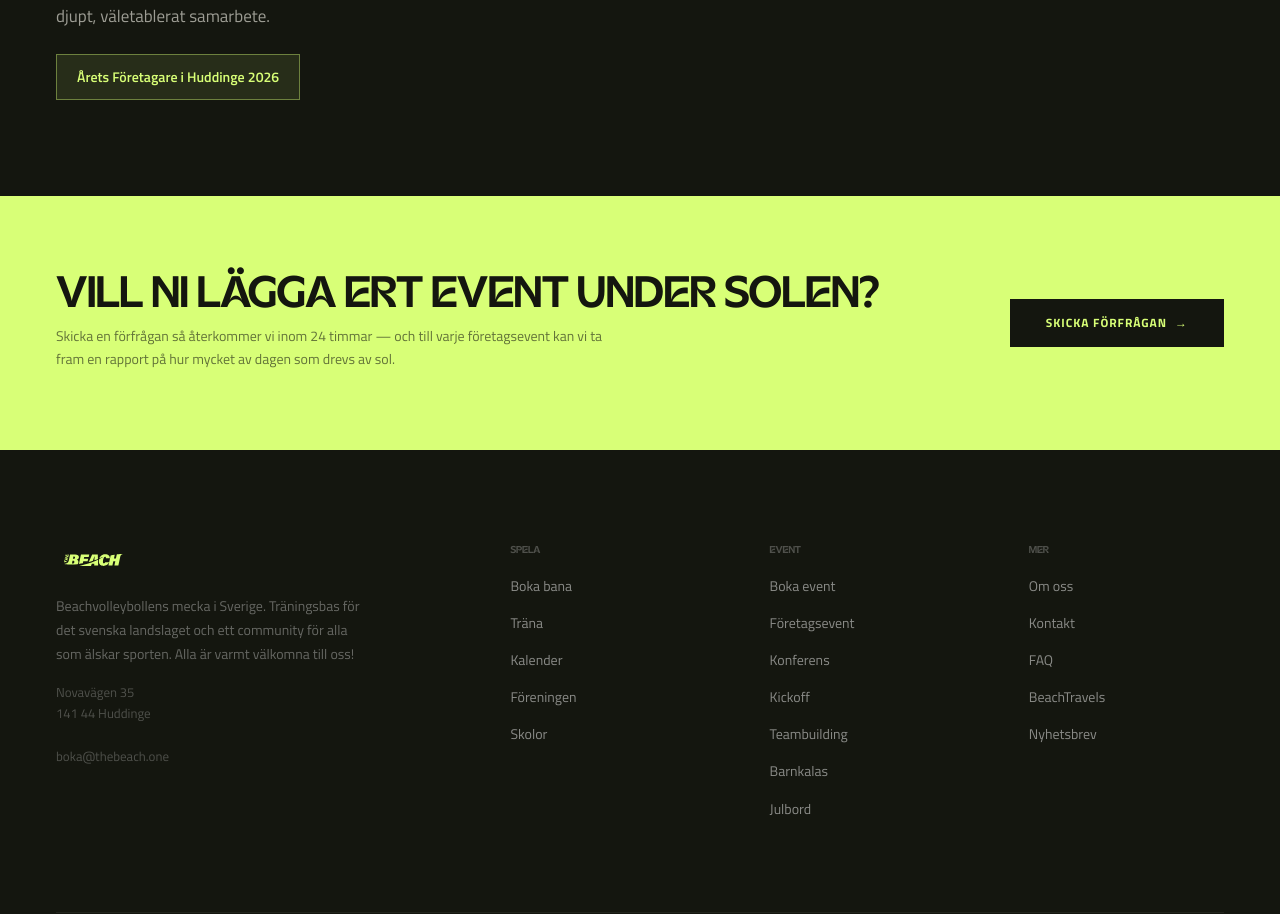
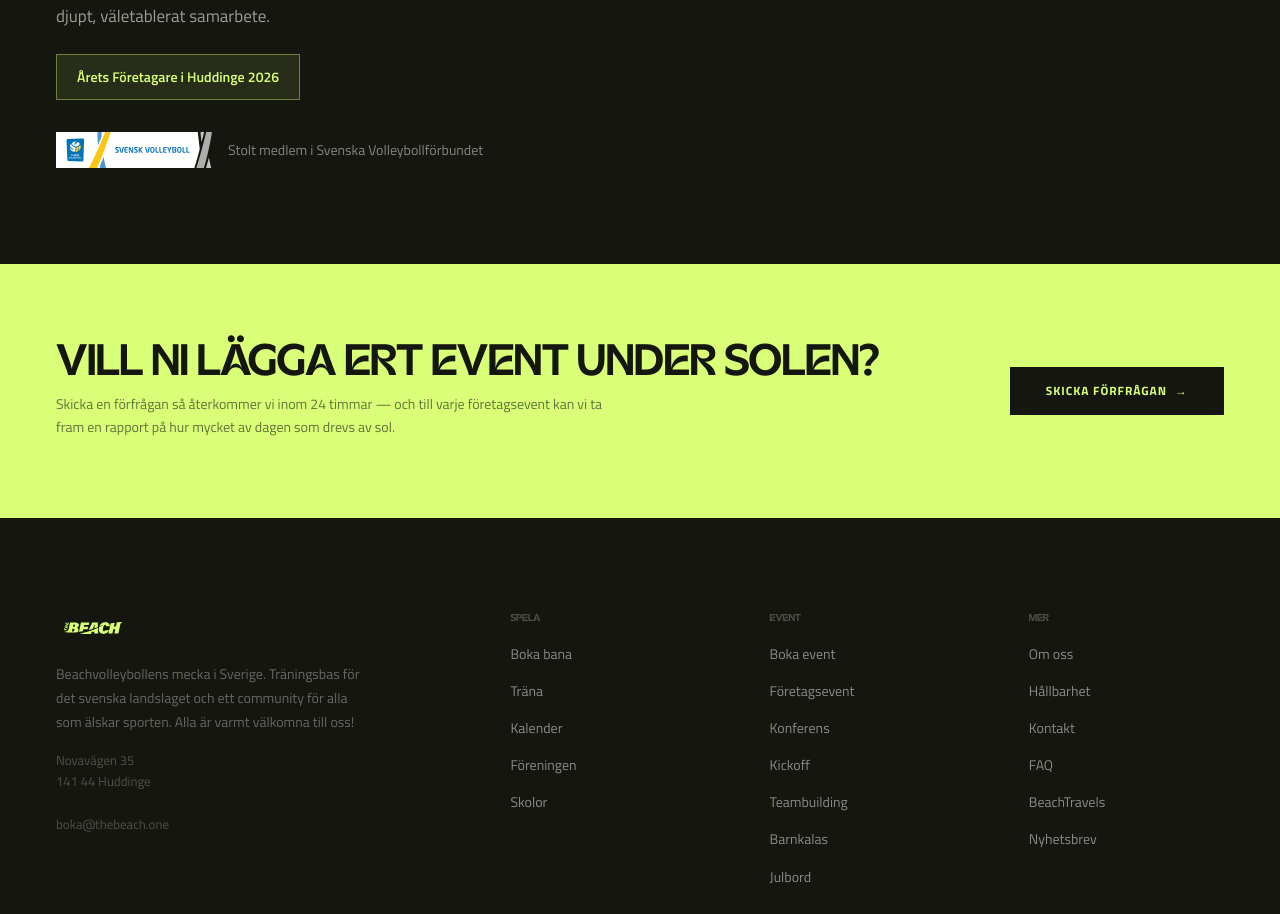
Before and after one commit to thebeachvolleyclub/thebeach-site, a Next.js app: page /hallbarhet in a window 1280 px wide. Shown: the part 2324-3238 px from the top of the page. Built offline with nearby package versions, Linux system fonts and the light colour scheme; no server answers.

Commit message:
Hållbarhet: förbundslogga i grundare-sektionen + Hållbarhet-länk i sidfoten

```diff
--- a/src/app/hallbarhet/page.tsx
+++ b/src/app/hallbarhet/page.tsx
@@ -99,6 +99,10 @@ export default function HallbarhetPage() {
               <p className="inline-flex items-center gap-3 border border-lime/40 bg-lime/10 px-5 py-3 text-sm font-semibold text-lime">
                 Årets Företagare i Huddinge 2026
               </p>
+              <div className="mt-8 flex items-center gap-4">
+                <img src="/media/svenska-volleyboll.svg" alt="Svenska Volleybollförbundet" className="h-9 w-auto" />
+                <span className="text-sm text-bone/50">Stolt medlem i Svenska Volleybollförbundet</span>
+              </div>
             </Reveal>
             {FOUNDER_PHOTO ? (
               <Reveal delay={0.08}>
--- a/src/components/Footer.tsx
+++ b/src/components/Footer.tsx
@@ -30,6 +30,7 @@ const COLS: { title: string; links: FLink[] }[] = [
     title: "Mer",
     links: [
       { label: "Om oss", href: "/om-oss" },
+      { label: "Hållbarhet", href: "/hallbarhet" },
       { label: "Kontakt", href: "/om-oss#kontakt" },
       { label: "FAQ", href: "/faq" },
       { label: "BeachTravels", href: "/beachtravels" },
@@ -59,6 +60,7 @@ const COLS_EN: { title: string; links: FLink[] }[] = [
     title: "More",
     links: [
       { label: "About us", href: "/en/about" },
+      { label: "Sustainability", href: "/hallbarhet" },
       { label: "FAQ", href: "/en/faq" },
       { label: "Contact", href: "/en/about#contact" },
       { label: "BeachTravels", href: "/beachtravels" },
```
Also changed, not shown: public/media/svenska-volleyboll.svg (added).
